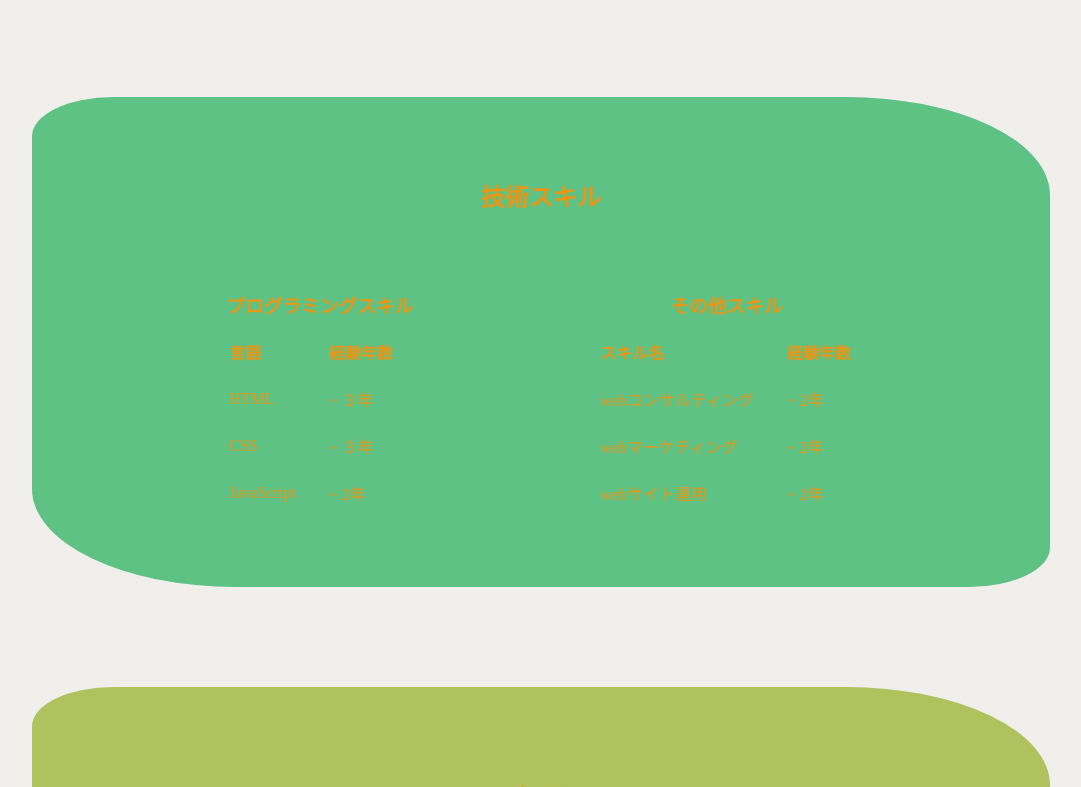
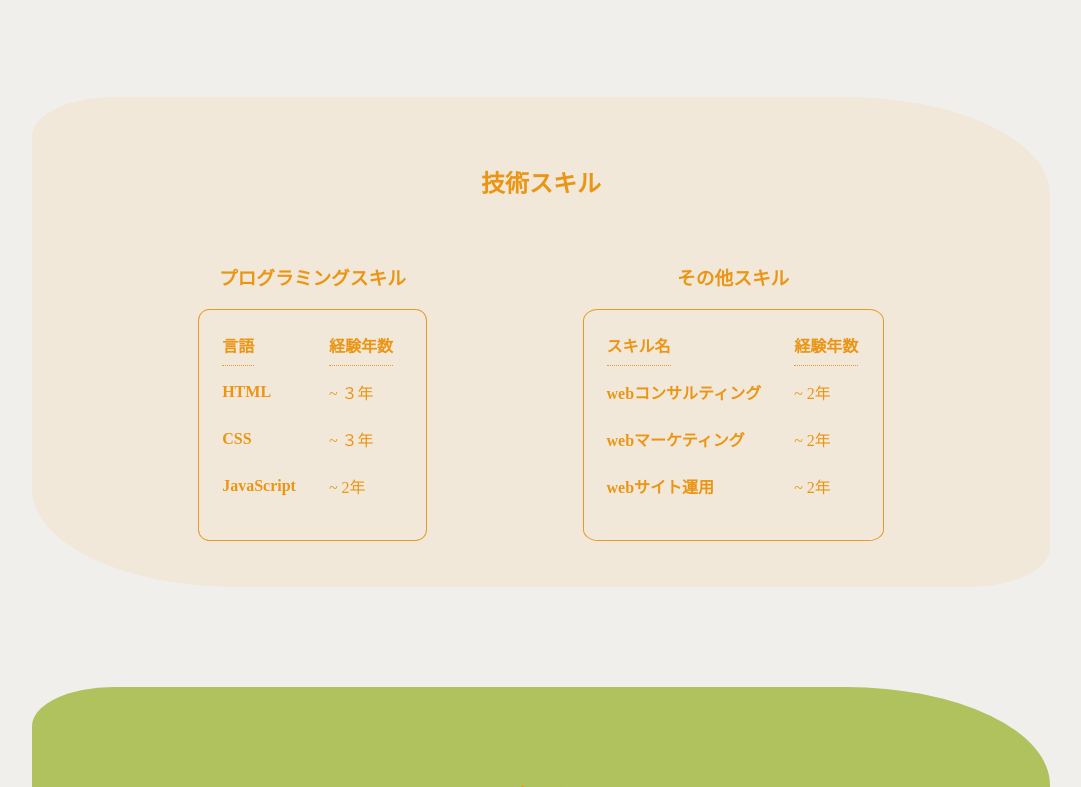
Before and after one commit to if-tech-support/web-site1, a plain HTML site: page index.html in a window 1280 px wide. Shown: the part 1826-2613 px from the top of the page, without its empty margins (99-1180 px from the left). Drawn offline with Linux system fonts and the light colour scheme.

Commit message:
refactor: skill-section のデザインを刷新

```diff
--- a/index.html
+++ b/index.html
@@ -78,21 +78,21 @@
             <table>
               <thead>
                 <tr>
-                  <th>言語</th>
-                  <th>経験年数</th>
+                  <th><span>言語</span> </th>
+                  <th><span>経験年数</span> </th>
                 </tr>
               </thead>
               <tbody>
                 <tr>
-                  <td>HTML</td>
+                  <td><span>HTML</span> </td>
                   <td>~ ３年</td>
                 </tr>
                 <tr>
-                  <td>CSS</td>
+                  <td><span>CSS</span> </td>
                   <td>~ ３年</td>
                 </tr>
                 <tr>
-                  <td>JavaScript</td>
+                  <td><span>JavaScript</span> </td>
                   <td>~ 2年</td>
                 </tr>
               </tbody>
@@ -103,21 +103,21 @@
             <table>
               <thead>
                 <tr>
-                  <th>スキル名</th>
-                  <th>経験年数</th>
+                  <th><span>スキル名</span> </th>
+                  <th><span>経験年数</span> </th>
                 </tr>
               </thead>
               <tbody>
                 <tr>
-                  <td>webコンサルティング</td>
+                  <td><span>webコンサルティング</span> </td>
                   <td>~ 2年</td>
                 </tr>
                 <tr>
-                  <td>webマーケティング</td>
+                  <td><span>webマーケティング</span> </td>
                   <td>~ 2年</td>
                 </tr>
                 <tr>
-                  <td>webサイト運用</td>
+                  <td><span>webサイト運用</span> </td>
                   <td>~ 2年</td>
                 </tr>
               </tbody>
--- a/style.css
+++ b/style.css
@@ -4,6 +4,7 @@
 
 img {
     border-radius: 8%;
+    box-shadow: 5px 5px 0 #bbb;
 }
 
 a {
@@ -181,13 +182,12 @@ header nav ul li {
 
 /* .skill-section ここから */
 .skill-section {
-  background-color: rgb(94, 194, 132);
+
 }
 
 .skill-contents {
   display: flex;
   justify-content: space-evenly;
-
   text-align: left;
 }
 
@@ -195,13 +195,29 @@ header nav ul li {
   text-align: center;
 }
 
+.skill-contents > div table {
+  padding: 20px;
+  border-radius: 5%;
+  border: 1px solid #e69a28;
+}
+
 .skill-contents  th {
   padding-bottom: 20px;
+}
+
+.skill-section th span {
+  padding-bottom: 10px;
+
+  border-bottom: 1px dotted #e69a28;
 }
 
 .skill-contents  td {
   padding-right: 30px;
   padding-bottom: 20px;
+}
+
+.skill-contents td span {
+  font-weight: bold;
 }
 
 
```
